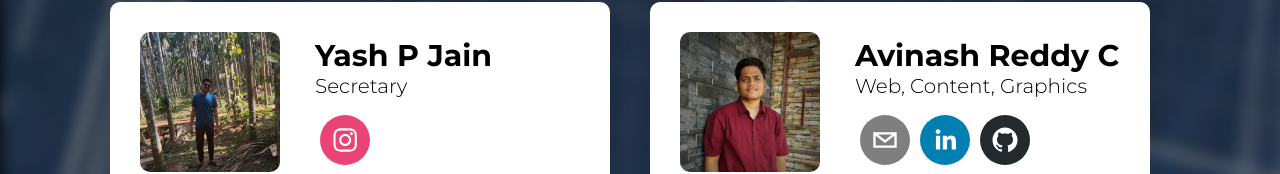
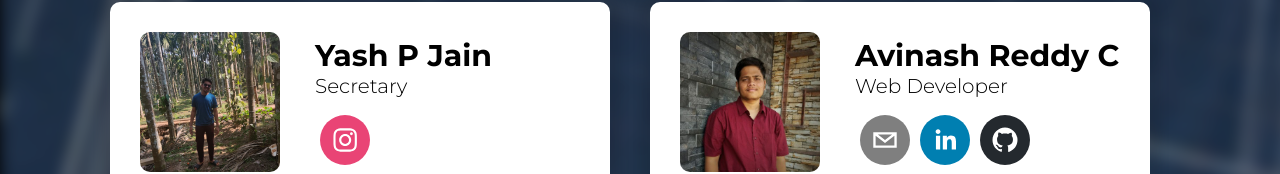
Before and after one commit to stellarjc/Website-React-Code, a React (Create React App) app: page /tem in a window 1280 px wide. Shown: the part 585-759 px from the top of the page. Built offline with nearby package versions, Linux system fonts and the light colour scheme.

Commit message:
new build update and team changes

```diff
--- a/src/screens/Team.js
+++ b/src/screens/Team.js
@@ -23,7 +23,7 @@ function Team() {
         },
         {
             name: "Avinash Reddy C",
-            position: "Web, Content, Graphics",
+            position: "Web Developer",
             image: "team/avinash.jpeg",
             links: ["mailto:avihanvaisri@gmail.com", "https://www.linkedin.com/in/avinash-reddy-c-857057235/", "https://github.com/avinash84319"]
         },
```
